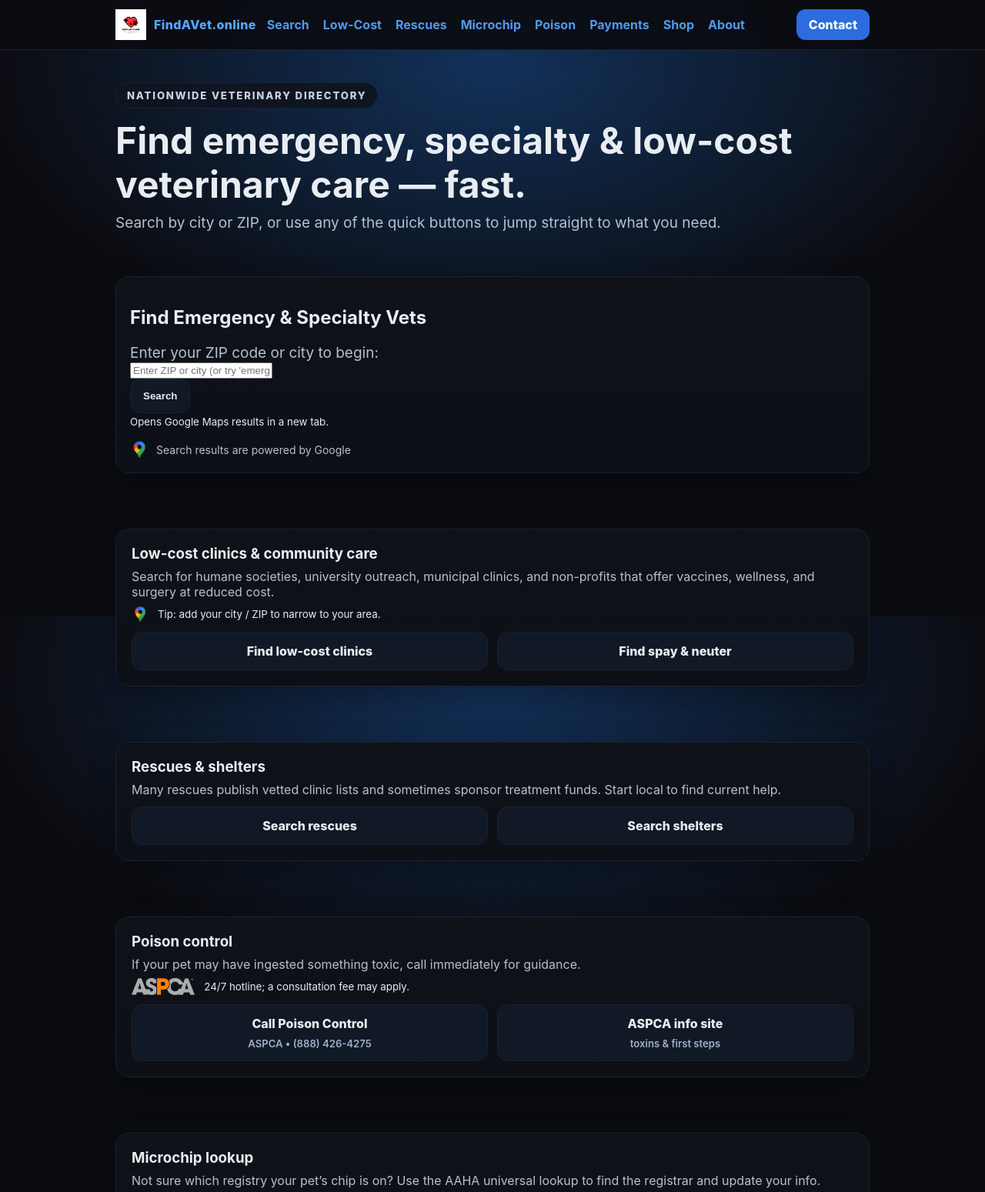
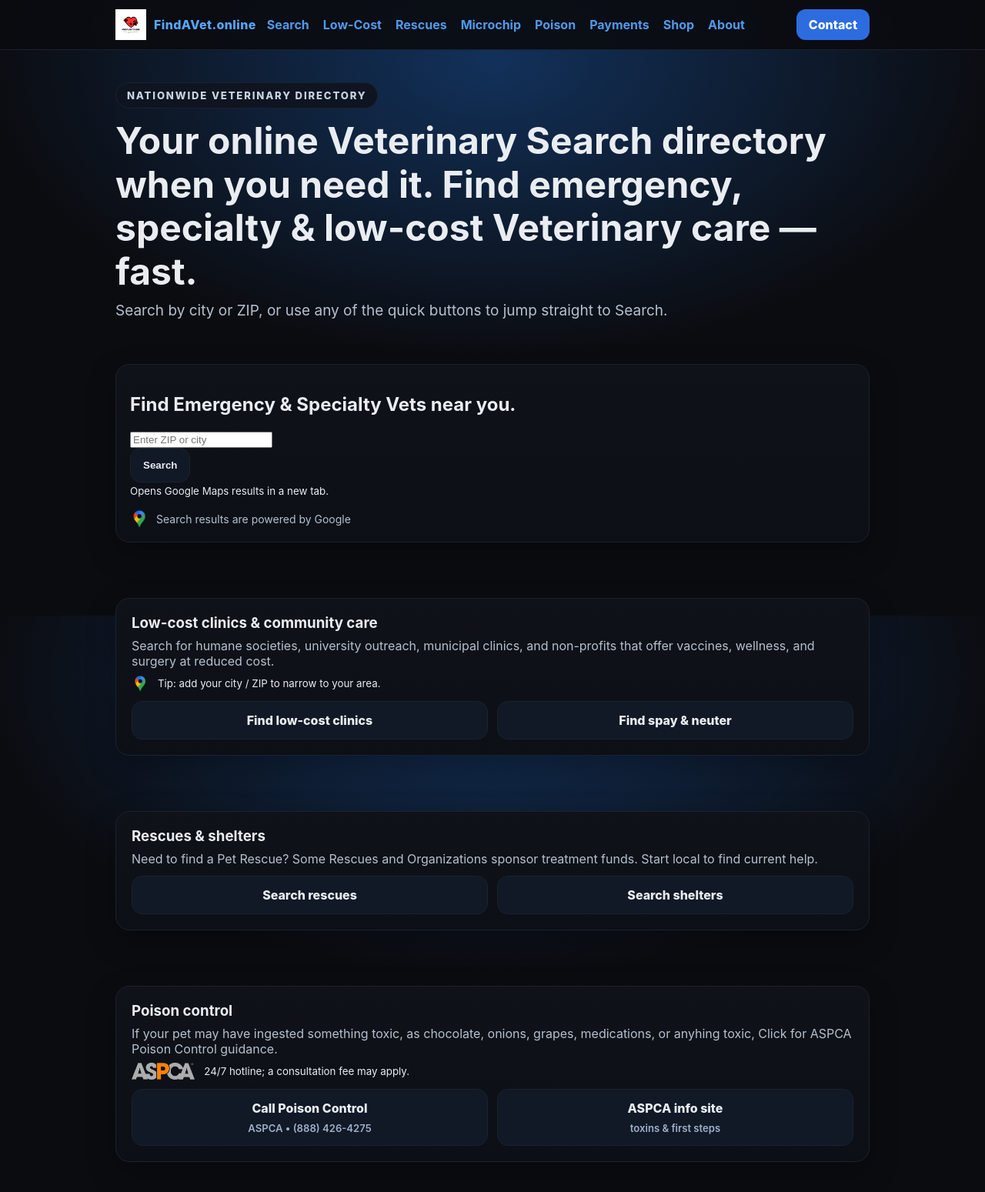
Before and after one commit to ruralvetlady-eng/findavet-online, a plain HTML site: page index.html in a window 1280 px wide. Shown: the top 1549 px of the page at 77% size. Drawn offline with Linux system fonts and the light colour scheme.

Commit message:
Update index.html

```diff
--- a/index.html
+++ b/index.html
@@ -100,14 +100,13 @@
     <!-- Hero -->
     <section class="container hero">
       <span class="eyebrow">Nationwide veterinary directory</span>
-      <h1>Find emergency, specialty & low-cost veterinary care — fast.</h1>
-      <p class="lead">Search by city or ZIP, or use any of the quick buttons to jump straight to what you need.</p>
+      <h1>Your online Veterinary Search directory when you need it. Find emergency, specialty & low-cost Veterinary care — fast.</h1>
+      <p class="lead">Search by city or ZIP, or use any of the quick buttons to jump straight to Search.</p>
     </section>
 <!-- Search -->
 <section id="search" class="container section">
   <div class="card search-card">
-    <h2>Find Emergency & Specialty Vets</h2>
-    <p class="lead">Enter your ZIP code or city to begin:</p>
+    <h2>Find Emergency & Specialty Vets near you.</h2>
 
     <!-- Google Maps Search -->
 <form id="maps-form" class="zip-form" onsubmit="return openMapsSearch()" aria-label="Find vets by ZIP or city">
@@ -115,7 +114,7 @@
     id="maps-q"
     type="text"
     inputmode="search"
-    placeholder="Enter ZIP or city (or try 'emergency vet Dallas')"
+    placeholder="Enter ZIP or city"
     required
     aria-label="ZIP, city, or search phrase"
   />
@@ -166,7 +165,7 @@
     <section id="rescues" class="container section">
       <div class="card block">
         <h3>Rescues & shelters</h3>
-        <p>Many rescues publish vetted clinic lists and sometimes sponsor treatment funds. Start local to find current help.</p>
+        <p>Need to find a Pet Rescue? Some Rescues and Organizations sponsor treatment funds. Start local to find current help.</p>
         <div class="quick-grid" style="margin-top:12px">
           <a class="btn" target="_blank" rel="noopener" href="https://www.google.com/search?q=animal+rescue+near+me">Search rescues</a>
           <a class="btn" target="_blank" rel="noopener" href="https://www.google.com/search?q=animal+shelter+near+me">Search shelters</a>
@@ -178,7 +177,7 @@
     <section id="poison" class="container section">
       <div class="card block">
         <h3>Poison control</h3>
-        <p>If your pet may have ingested something toxic, call immediately for guidance.</p>
+        <p>If your pet may have ingested something toxic, as chocolate, onions, grapes, medications, or anyhing toxic, Click for ASPCA Poison Control guidance.</p>
         <div class="brandline">
           <img src="/aspca-logo.png?v=8" alt="ASPCA" />
           <small>24/7 hotline; a consultation fee may apply.</small>
@@ -194,7 +193,7 @@
     <section id="microchip" class="container section">
       <div class="card block">
         <h3>Microchip lookup</h3>
-        <p>Not sure which registry your pet’s chip is on? Use the AAHA universal lookup to find the registrar and update your info.</p>
+        <p>Not sure which registry your pet’s Microchip is? Use the AAHA universal lookup to enter your Pet's Microchip Number to find and update your Pet’s Name, Address, Contact Information info.</p>
         <div class="brandline">
           <div class="brandline">
   <img src="/aaha-logo.png?v=9" alt="AAHA logo" style="height:22px;width:auto;display:block" />
@@ -210,7 +209,7 @@
     <section id="payments" class="container section">
       <div class="card block">
         <h3>Short on funds? Payment options</h3>
-        <p>Some clinics accept patient-financing services. Always confirm acceptance with the hospital <em>before</em> your visit.</p>
+        <p>Most clinics accept credit and financing services. Confirm with the Clinic you are going to that this option is available.<em>before</em> your visit.</p>
         <ul style="margin:8px 0 0 18px;color:var(--muted)">
           <li><a target="_blank" rel="noopener" href="https://www.carecredit.com/vetmed/">CareCredit</a> — revolving line of credit for vet bills.</li>
           <li><a target="_blank" rel="noopener" href="https://scratchpay.com/">Scratchpay</a> — installment plans; not a credit card.</li>
@@ -222,7 +221,7 @@
     <section id="shop" class="container section">
       <div class="card block">
         <h3>Order food & supplies</h3>
-        <p>Have prescriptions? Request your vet’s approval when you check out.</p>
+        <p>Have prescriptions? Want to order Toys or Food from Chewy.com? Search for everything you need here or request your Vet’s approval for Prescriptions when you check out.</p>
         <div class="brandline">
           <img src="/chewy-logo.png?v=8" alt="Chewy" />
           <small>Fast shipping; pharmacy items require vet authorization.</small>
```
